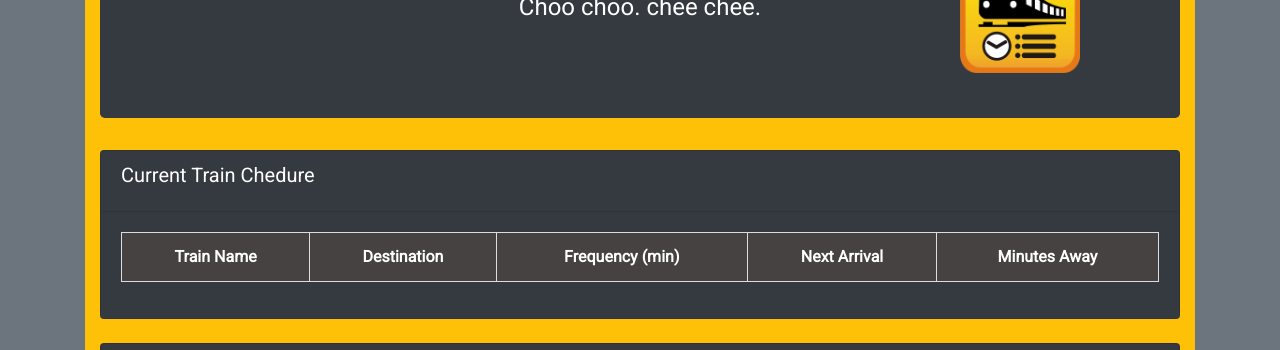
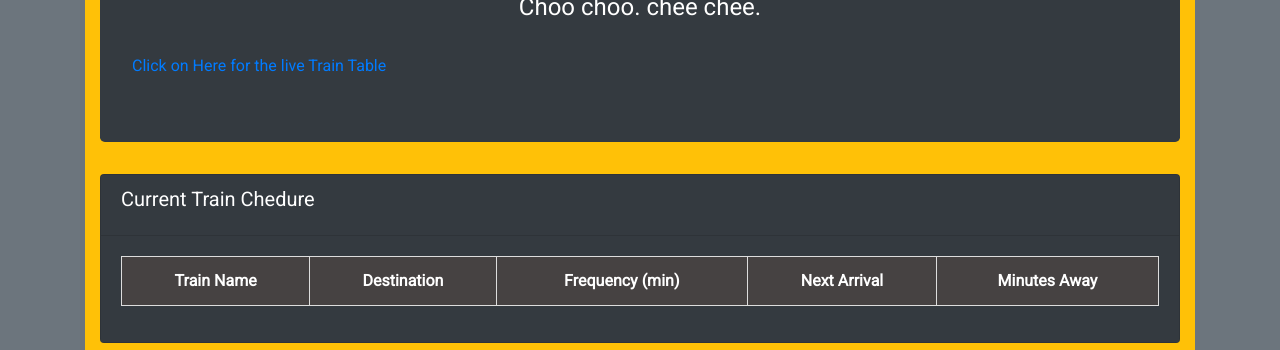
Before and after one commit to heldercalado/Train-Scheduler, a plain HTML site: page index.html in a window 1280 px wide. Shown: the part 127-477 px from the top of the page. Drawn offline with nearby package versions, Linux system fonts and the light colour scheme; no server answers.

Commit message:
minor changes

```diff
--- a/index.html
+++ b/index.html
@@ -23,9 +23,12 @@
             <div class="title h1 text-center text-white">Anytime is Train Time</div>
             <div class="title h4 text-center text-white">Choo choo. chee chee.</div>
             <br>
-            <a class="" href="./livescheduleboard.html">
-                <img src="./assets/images/trainshedule.png" width="120" height="120" class="align-center" alt="">
-            </a>
+            <a class="title" href="./livescheduleboard.html">Click on Here for the live Train Table </a>
+
+
+
+
+
         </div>
         <div class="card bg-dark">
             <div class="card-header bg-dark">
```
